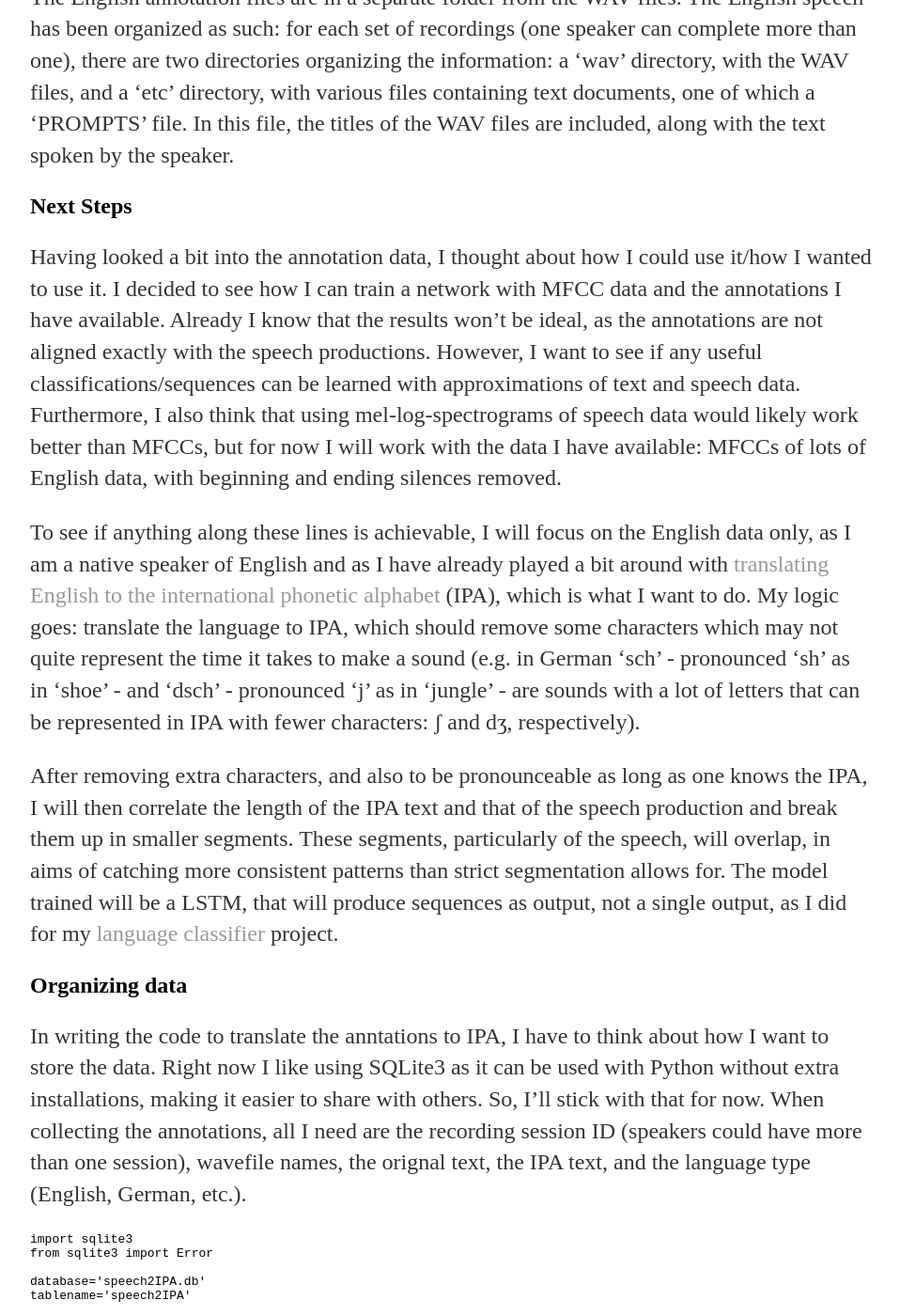
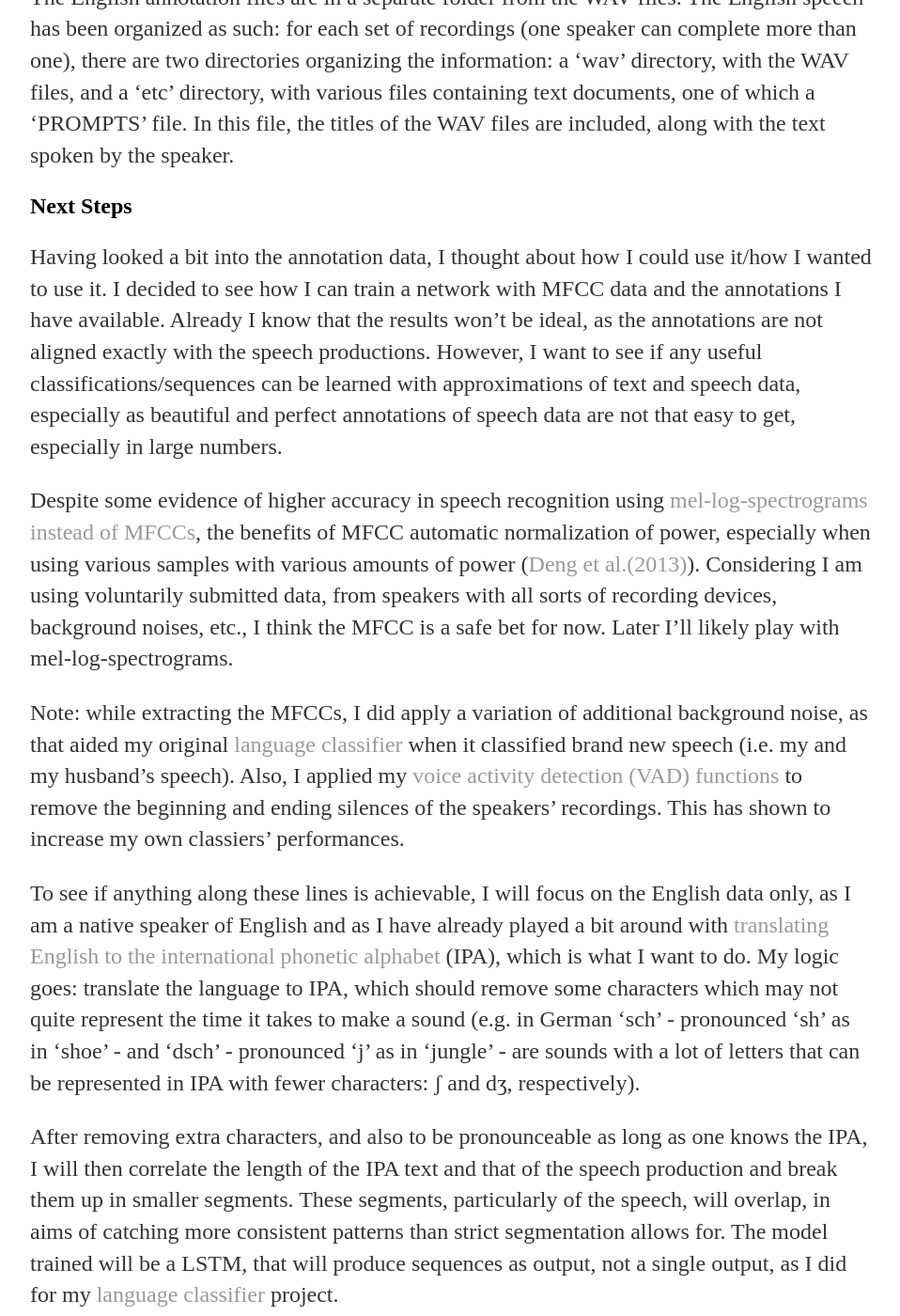
Before and after one commit to a-n-rose/a-n-rose.github.io, a Jekyll site: the page built from _posts/2018-09-12-multiling-speech2text.md, in a window 1280 px wide and 1400 px high, scrolled down 1378 px. Shown: the whole window at 94% size, without its empty margins (160-1118 px from the left). Built offline with Jekyll 4.4.1, drawn with Linux system fonts in a browser that asks for light colours; some of the changed text lies outside the part shown.

Commit message:
improved description

```diff
--- a/_posts/2018-09-12-multiling-speech2text.md
+++ b/_posts/2018-09-12-multiling-speech2text.md
@@ -4,7 +4,7 @@
 date: 2018-09-12
 ---
 
-I have used Voxforge's speech data to play around with ANN and LSTM models and how they could be trained to identify a certain language spoken. They also have a lot of annotated speech, which I would like to use to develop a multilingual speech to text application.
+I have used Voxforge's speech data to play around with ANN and LSTM models and how they could be trained to identify a certain language spoken. They also have a lot of annotated speech, which I would like to use to develop a <a href="https://github.com/a-n-rose/language-classifier/tree/master/speech_recognition_multilingual">multilingual speech to text application</a>.
 
 First I will further examine how the speech files are organized for each language, made available by Voxforge.
 
@@ -45,7 +45,11 @@
 
 ## Next Steps
 
-Having looked a bit into the annotation data, I thought about how I could use it/how I wanted to use it. I decided to see how I can train a network with MFCC data and the annotations I have available. Already I know that the results won't be ideal, as the annotations are not aligned exactly with the speech productions. However, I want to see if any useful classifications/sequences can be learned with approximations of text and speech data. Furthermore, I also think that using mel-log-spectrograms of speech data would likely work better than MFCCs, but for now I will work with the data I have available: MFCCs of lots of English data, with beginning and ending silences removed.
+Having looked a bit into the annotation data, I thought about how I could use it/how I wanted to use it. I decided to see how I can train a network with MFCC data and the annotations I have available. Already I know that the results won't be ideal, as the annotations are not aligned exactly with the speech productions. However, I want to see if any useful classifications/sequences can be learned with approximations of text and speech data, especially as beautiful and perfect annotations of speech data are not that easy to get, especially in large numbers.
+
+Despite some evidence of higher accuracy in speech recognition using <a href="https://www.kaggle.com/c/tensorflow-speech-recognition-challenge/discussion/46945">mel-log-spectrograms instead of MFCCs</a>, the benefits of MFCC automatic normalization of power, especially when using various samples with various amounts of power (<a href="https://pdfs.semanticscholar.org/6bdc/cfe195bc49d218acc5be750aa49e41f408e4.pdf">Deng et al.(2013)</a>). Considering I am using voluntarily submitted data, from speakers with all sorts of recording devices, background noises, etc., I think the MFCC is a safe bet for now. Later I'll likely play with mel-log-spectrograms.
+
+Note: while extracting the MFCCs, I did apply a variation of additional background noise, as that aided my original <a href="/2018/08/22/language-classifier.html">language classifier</a> when it classified brand new speech (i.e. my and my husband's speech). Also, I applied my <a href="/2018/09/06/updating-VAD.html">voice activity detection (VAD) functions</a> to remove the beginning and ending silences of the speakers' recordings. This has shown to increase my own classiers' performances.
 
 To see if anything along these lines is achievable, I will focus on the English data only, as I am a native speaker of English and as I have already played a bit around with <a href="https://github.com/a-n-rose/ipa-features-from-text">translating English to the international phonetic alphabet</a> (IPA), which is what I want to do. My logic goes: translate the language to IPA, which should remove some characters which may not quite represent the time it takes to make a sound (e.g. in German 'sch' - pronounced 'sh' as in 'shoe' - and 'dsch' - pronounced 'j' as in 'jungle' - are sounds with a lot of letters that can be represented in IPA with fewer characters: ʃ  and dʒ, respectively).
 
```
